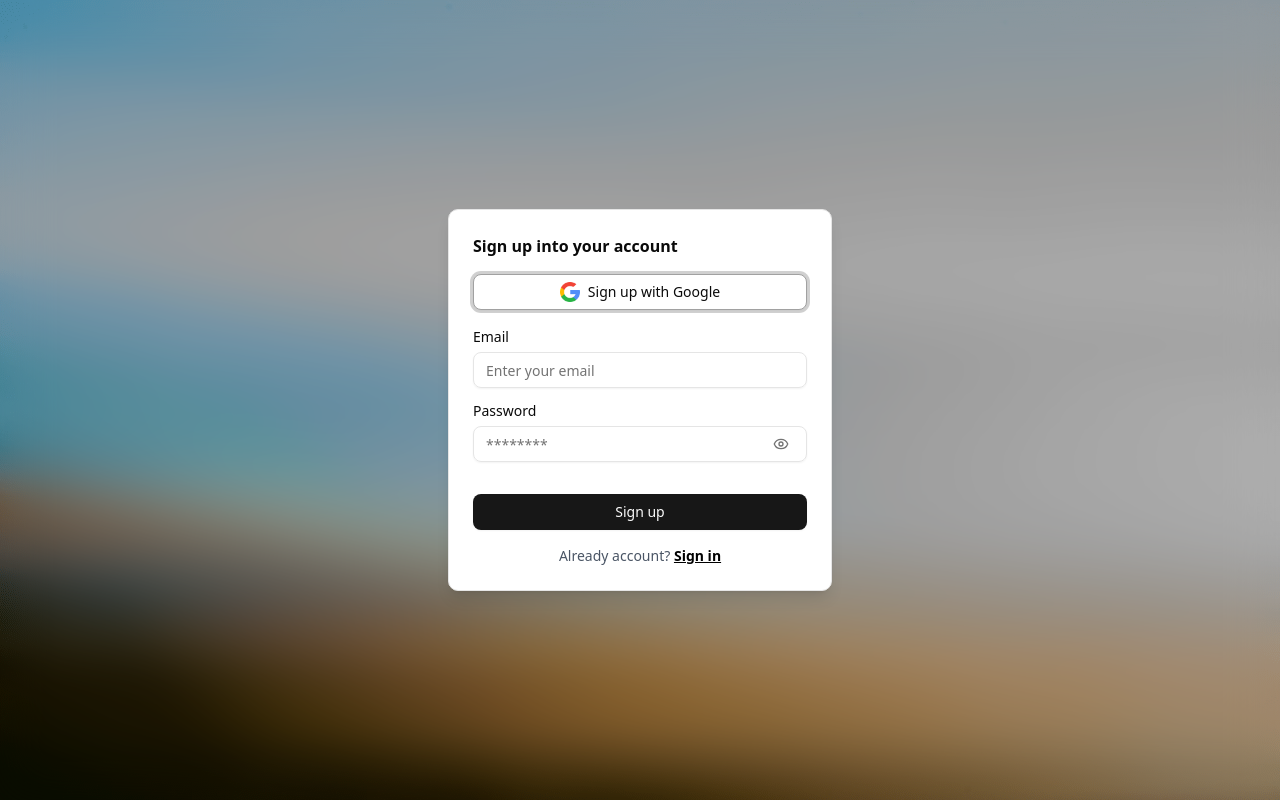
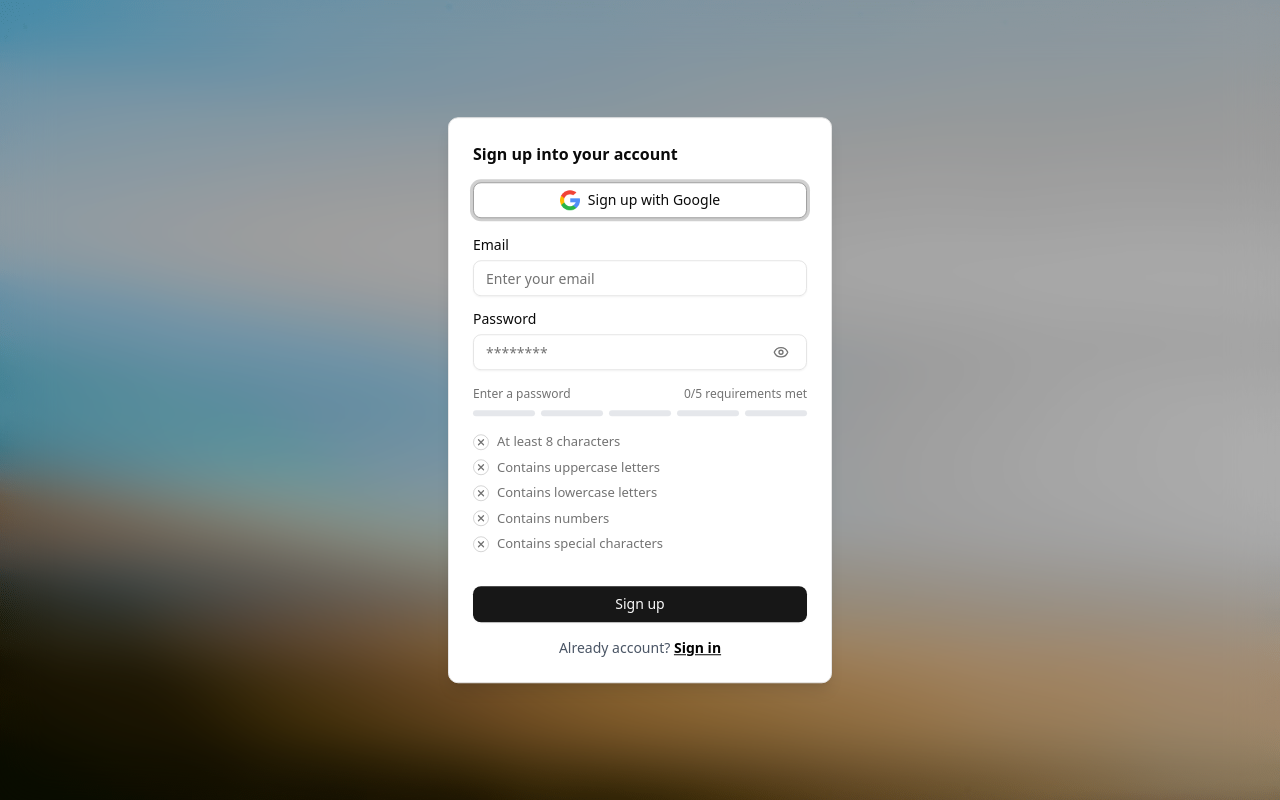
Before and after one commit to sandeshneosoft01/secret-code-frontend, a Next.js app: page /signup in a window 1280 px wide. Built offline with nearby package versions, Linux system fonts and the light colour scheme.

Commit message:
feat(auth): implement password strength checker on signup page

```diff
--- a/src/app/(auth)/signup/page.tsx
+++ b/src/app/(auth)/signup/page.tsx
@@ -1,13 +1,16 @@
 'use client'
+import { FormEvent, useState } from 'react'
+import Link from 'next/link'
 
 import GoogleAuth from '@/components/GoogleAuth'
 import { Button } from '@/components/ui/button'
 import { Input } from '@/components/ui/input'
 import { Label } from '@/components/ui/label'
-import Link from 'next/link'
-import React, { FormEvent } from 'react'
+
+import PasswordStrength from '@/components/PasswordStrength'
 
 const Login = () => {
+  const [password, setPassword] = useState('')
   const handleSubmit = async (event: FormEvent) => {
     event.preventDefault()
   }
@@ -22,7 +25,13 @@ const Login = () => {
           </div>
           <div className="space-y-2">
             <Label>Password</Label>
-            <Input placeholder="********" type="password" />
+            <Input
+              placeholder="********"
+              type="password"
+              value={password}
+              onChange={(e) => setPassword(e.target.value)}
+            />
+            <PasswordStrength password={password} />
           </div>
         </div>
 
--- /dev/null
+++ b/src/components/PasswordStrength.tsx
@@ -0,0 +1,129 @@
+'use client'
+
+import { useMemo } from 'react'
+import { Check, X, Shield, ShieldCheck, ShieldAlert } from 'lucide-react'
+import { cn } from '@/lib/utils'
+
+interface Requirement {
+  id: string
+  label: string
+  met: boolean
+}
+
+interface PasswordStrengthProps {
+  password?: string
+}
+
+const PasswordStrength = ({ password = '' }: PasswordStrengthProps) => {
+  const requirements: Requirement[] = useMemo(() => {
+    return [
+      { id: 'length', label: 'At least 8 characters', met: password.length >= 8 },
+      { id: 'uppercase', label: 'Contains uppercase letters', met: /[A-Z]/.test(password) },
+      { id: 'lowercase', label: 'Contains lowercase letters', met: /[a-z]/.test(password) },
+      { id: 'number', label: 'Contains numbers', met: /[0-9]/.test(password) },
+      { id: 'special', label: 'Contains special characters', met: /[^A-Za-z0-9]/.test(password) },
+    ]
+  }, [password])
+
+  const strengthScore = requirements.filter((r) => r.met).length
+
+  const getStrengthLabel = () => {
+    if (password.length === 0) return 'Enter a password'
+    switch (strengthScore) {
+      case 0:
+      case 1:
+        return 'Very Weak'
+      case 2:
+        return 'Weak'
+      case 3:
+        return 'Fair'
+      case 4:
+        return 'Strong'
+      case 5:
+        return 'Very Strong'
+      default:
+        return ''
+    }
+  }
+
+  const getStrengthColor = () => {
+    if (password.length === 0) return 'bg-gray-200 dark:bg-gray-800'
+    switch (strengthScore) {
+      case 0:
+      case 1:
+        return 'bg-rose-500'
+      case 2:
+        return 'bg-orange-500'
+      case 3:
+        return 'bg-amber-500'
+      case 4:
+        return 'bg-emerald-500'
+      case 5:
+        return 'bg-green-500'
+      default:
+        return 'bg-gray-200 dark:bg-gray-800'
+    }
+  }
+
+  const getShieldIcon = () => {
+    if (strengthScore <= 2) return <ShieldAlert size={16} className="text-rose-500" />
+    if (strengthScore <= 4) return <Shield size={16} className="text-amber-500" />
+    return <ShieldCheck size={16} className="text-green-500" />
+  }
+
+  return (
+    <div className="mt-4 space-y-4 animate-in fade-in slide-in-from-top-2 duration-500">
+      <div className="space-y-2">
+        <div className="flex items-center justify-between text-xs font-medium">
+          <div className="flex items-center gap-1.5">
+            {password.length > 0 && getShieldIcon()}
+            <span className={cn(
+              "transition-colors duration-300",
+              password.length > 0 ? (strengthScore <= 2 ? "text-rose-600" : strengthScore <= 4 ? "text-amber-600" : "text-green-600") : "text-muted-foreground"
+            )}>
+              {getStrengthLabel()}
+            </span>
+          </div>
+          <span className="text-muted-foreground">{strengthScore}/5 requirements met</span>
+        </div>
+
+        <div className="grid grid-cols-5 gap-1.5">
+          {[1, 2, 3, 4, 5].map((level) => (
+            <div
+              key={level}
+              className={cn(
+                'h-1.5 rounded-full transition-all duration-500 ease-out',
+                level <= strengthScore ? getStrengthColor() : 'bg-gray-200 dark:bg-gray-800'
+              )}
+            />
+          ))}
+        </div>
+      </div>
+
+      <ul className="space-y-1.5" role="list">
+        {requirements.map((req) => (
+          <li key={req.id} className="flex items-center gap-2 text-[13px] transition-all duration-300">
+            <div className={cn(
+              "flex h-4 w-4 shrink-0 items-center justify-center rounded-full border transition-all duration-300",
+              req.met ? "border-green-500 bg-green-500/10 text-green-600" : "border-muted-foreground/30 text-muted-foreground"
+            )}>
+              {req.met ? (
+                <Check size={10} strokeWidth={3} className="animate-in zoom-in duration-300" />
+              ) : (
+                <X size={10} strokeWidth={3} />
+              )}
+            </div>
+            <span className={cn(
+              "transition-colors duration-300",
+              req.met ? "text-foreground font-medium" : "text-muted-foreground"
+            )}>
+              {req.label}
+            </span>
+          </li>
+        ))}
+      </ul>
+    </div>
+  )
+}
+
+export default PasswordStrength
```
